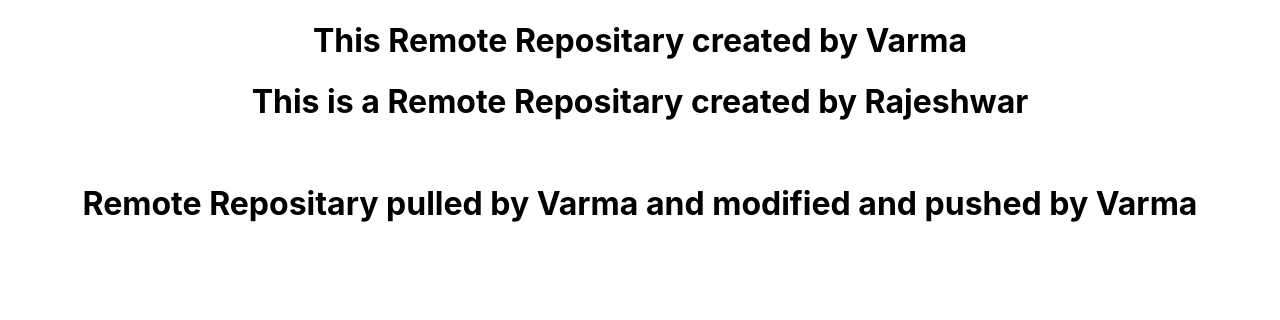
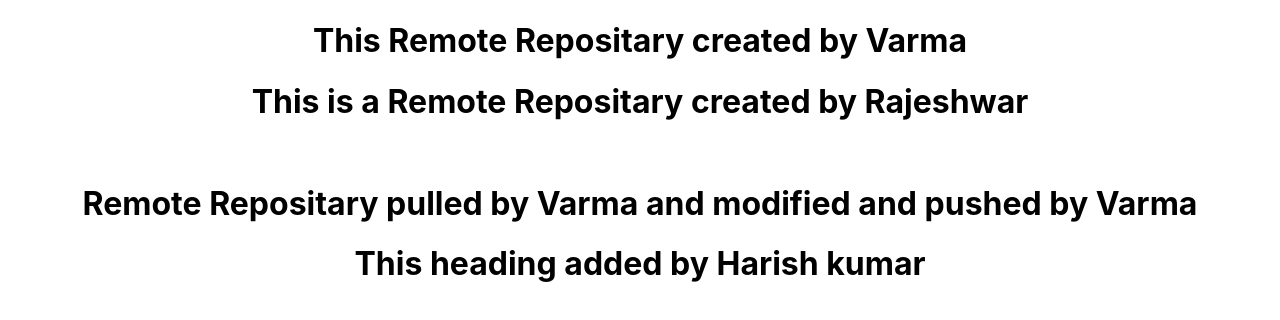
Before and after one commit to VarmaBeley/MERN-2209, a React (Create React App) app in the folder react-app/: page / in a window 1280 px wide. Shown: the top 320 px of the page. Built offline with nearby package versions, Linux system fonts and the light colour scheme.

Commit message:
added fourth hedding

```diff
--- a/react-app/src/App.js
+++ b/react-app/src/App.js
@@ -8,6 +8,7 @@ function App() {
       <h1>This is a Remote Repositary created by Rajeshwar</h1>
       <br></br>
       <h1>Remote Repositary pulled by Varma and modified and pushed by Varma</h1>
+      <h1>This heading added by Harish kumar</h1>
     </div>
   );
 }
```
